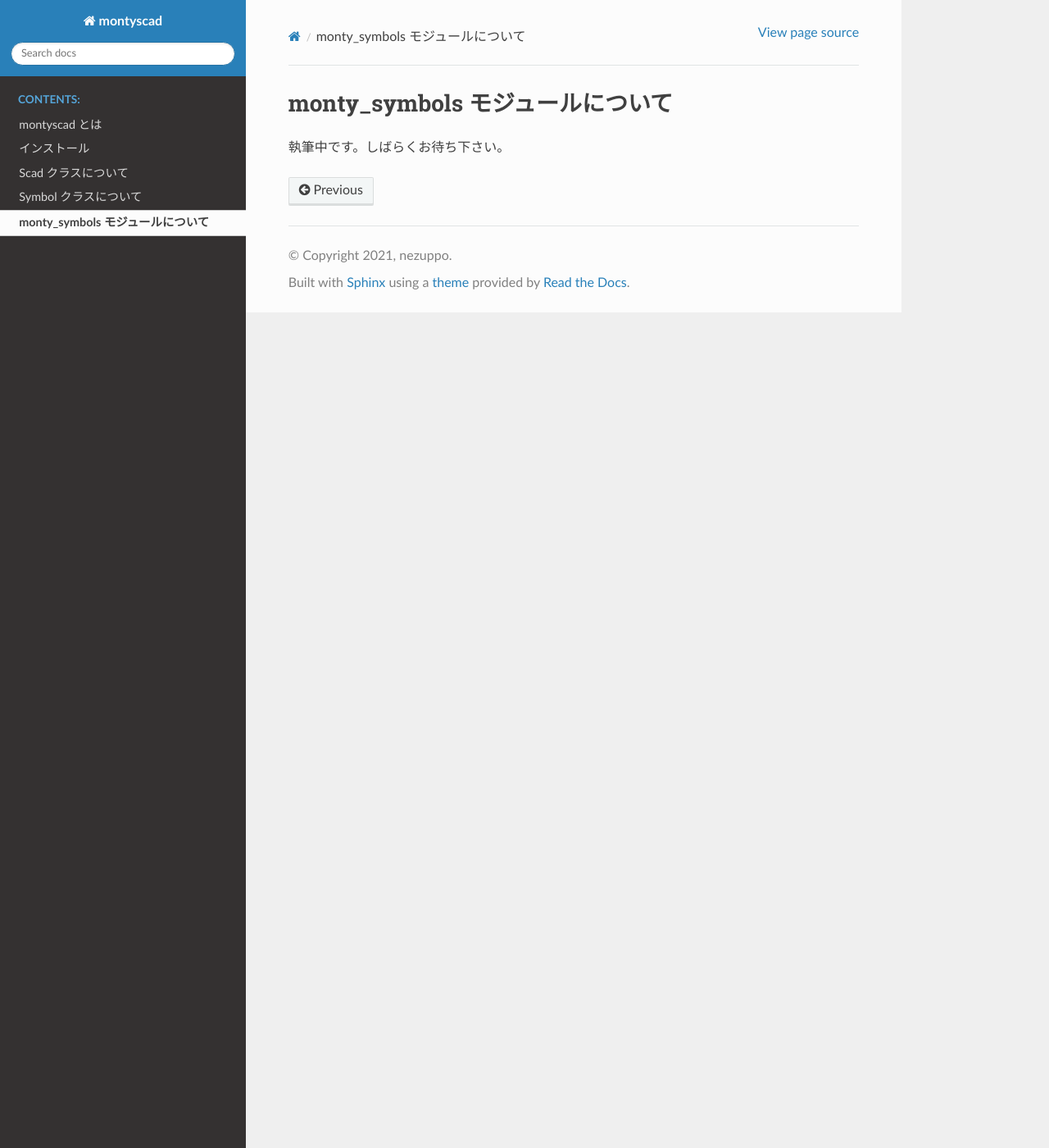
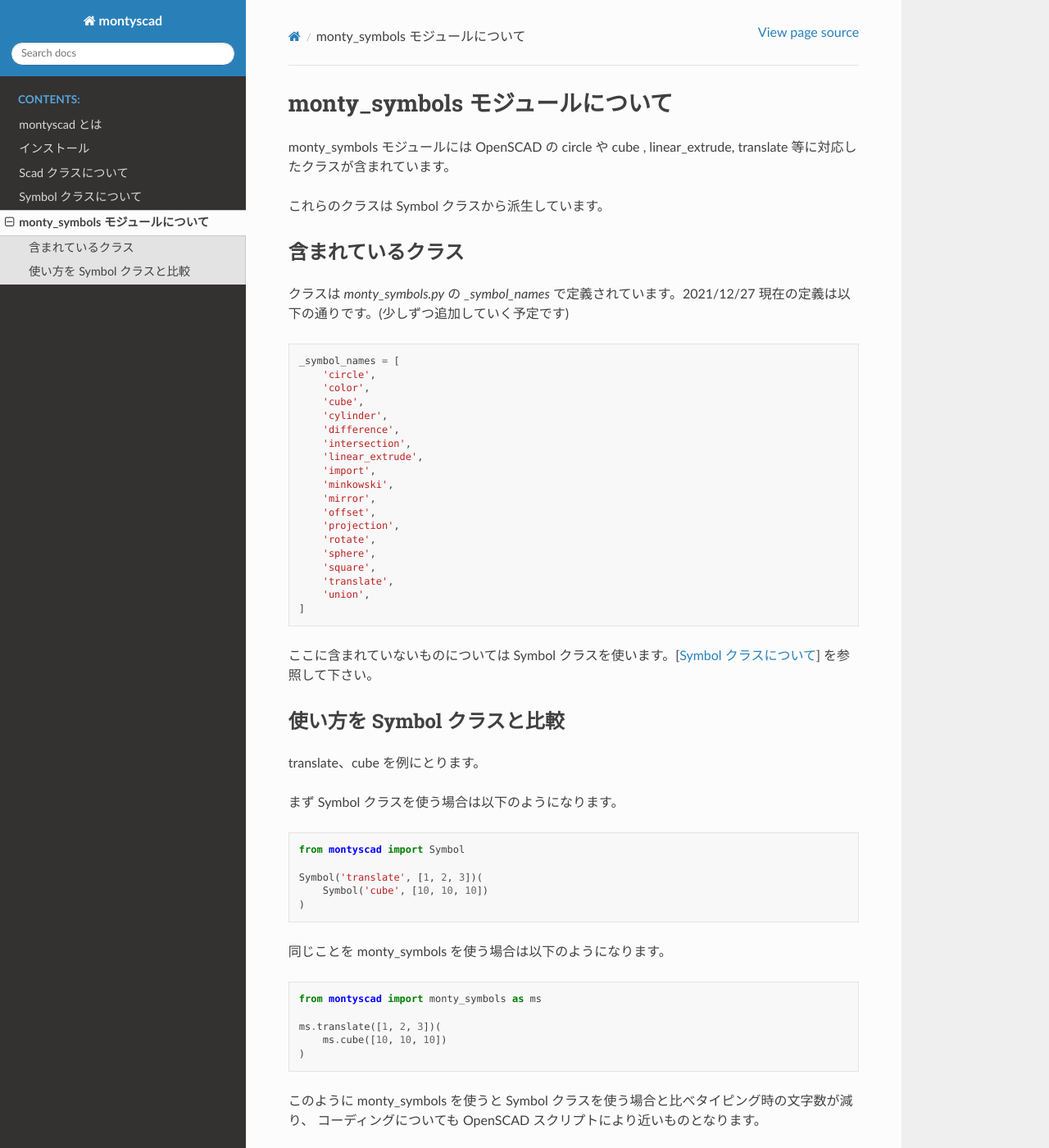
Before and after one commit to nezuppo/montyscad, a Sphinx documentation site: the page built from sphinx-doc/source/contents/monty_symbols_module/main.rst, in a window 1280 px wide and 1400 px high. Shown: the whole window at 82% size. Built offline with Sphinx 7.4.7 and the Read the Docs theme 2.0.0, drawn with Linux system fonts in a browser that asks for light colours.

Commit message:
「monty_symbols モジュールについて」ページを追加

```diff
--- a/sphinx-doc/source/contents/monty_symbols_module/main.rst
+++ b/sphinx-doc/source/contents/monty_symbols_module/main.rst
@@ -1,40 +1,64 @@
 monty_symbols モジュールについて
 ----------------------------------
 
-執筆中です。しばらくお待ち下さい。
+monty_symbols モジュールには OpenSCAD の circle や cube , linear_extrude, translate
+等に対応したクラスが含まれています。
 
-.. ::
+これらのクラスは Symbol クラスから派生しています。
 
-    monty_symbols モジュールには OpenSCAD の circle や cube , linear_extrude, translate
-    等に対応したクラスが含まれています。
+含まれているクラス
+========================
 
-    これらのクラスは Symbol クラスから派生しています。
+クラスは `monty_symbols.py` の `_symbol_names` で定義されています。2021/12/27 現在の定義は以下の通りです。(少しずつ追加していく予定です)
 
-    含まれているクラス
-    ========================
+.. code-block::
 
-    クラスは `monty_symbols.py` の `_symbol_names` で定義されています。2021/10/23 現在の定義は以下の通りです。(少しずつ追加していく予定です)
+    _symbol_names = [
+        'circle',
+        'color',
+        'cube',
+        'cylinder',
+        'difference',
+        'intersection',
+        'linear_extrude',
+        'import',
+        'minkowski',
+        'mirror',
+        'offset',
+        'projection',
+        'rotate',
+        'sphere',
+        'square',
+        'translate',
+        'union',
+    ]
 
-    .. code-block::
+ここに含まれていないものについては Symbol クラスを使います。[:doc:`../symbol_class/main`] を参照して下さい。
 
-        _symbol_names = [
-            'circle',
-            'color',
-            'cube',
-            'cylinder',
-            'difference',
-            'intersection',
-            'linear_extrude',
-            'import',
-            'minkowski',
-            'mirror',
-            'offset',
-            'projection',
-            'rotate',
-            'sphere',
-            'square',
-            'translate',
-            'union',
-        ]
+使い方を Symbol クラスと比較
+==============================
 
-    ここに含まれていないものについては Symbol クラスを使います。[:doc:`../symbol_class/main`] を参照して下さい。
+translate、cube を例にとります。
+
+まず Symbol クラスを使う場合は以下のようになります。
+
+.. code-block::
+
+    from montyscad import Symbol
+
+    Symbol('translate', [1, 2, 3])(
+        Symbol('cube', [10, 10, 10])
+    )
+
+同じことを monty_symbols を使う場合は以下のようになります。
+
+.. code-block::
+
+    from montyscad import monty_symbols as ms
+
+    ms.translate([1, 2, 3])(
+        ms.cube([10, 10, 10])
+    )
+
+このように monty_symbols を使うと Symbol クラスを使う場合と比べタイピング時の文字数が減り、
+コーディングについても OpenSCAD スクリプトにより近いものとなります。
```
Also changed, not shown: 7 other files.
